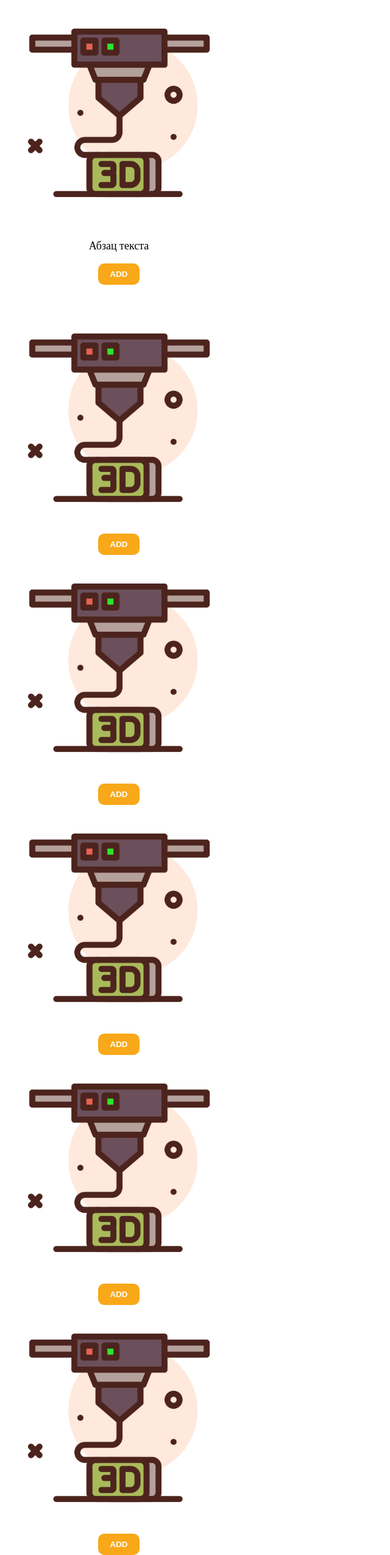
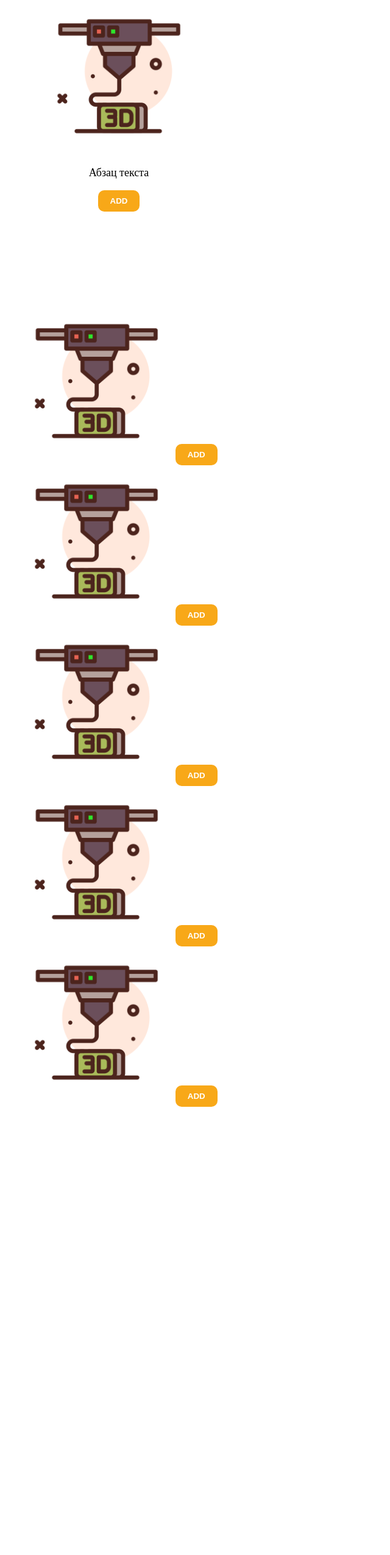
Before and after one commit to DKBelka/BlueSquirrel3DwebAPP, a PHP site: page / in a window 1280 px wide. Shown: the whole page at 61% size, without its empty margins (0-640 px from the left). After the commit the page ends 1815 px from the top, so only its background shows below. Run offline with PHP 8.4, Linux system fonts and the light colour scheme; some libraries are stand-ins or nearby versions.

Commit message:
Update style.css

```diff
--- a/style.css
+++ b/style.css
@@ -17,7 +17,7 @@ body {
 }
 
 .img {
-	width: 370px;
+	width: 250px;
 }
 
 .item {
```
